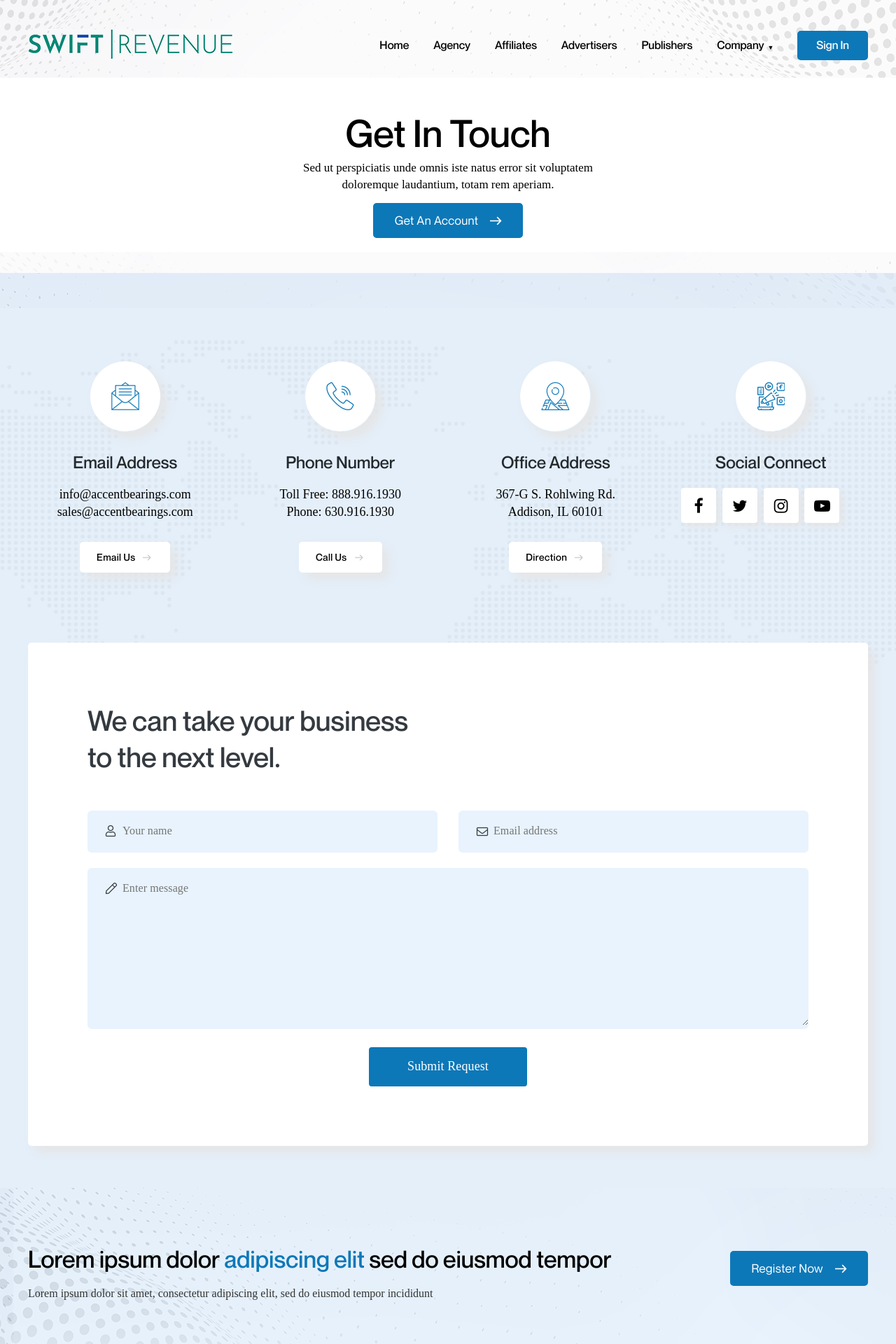
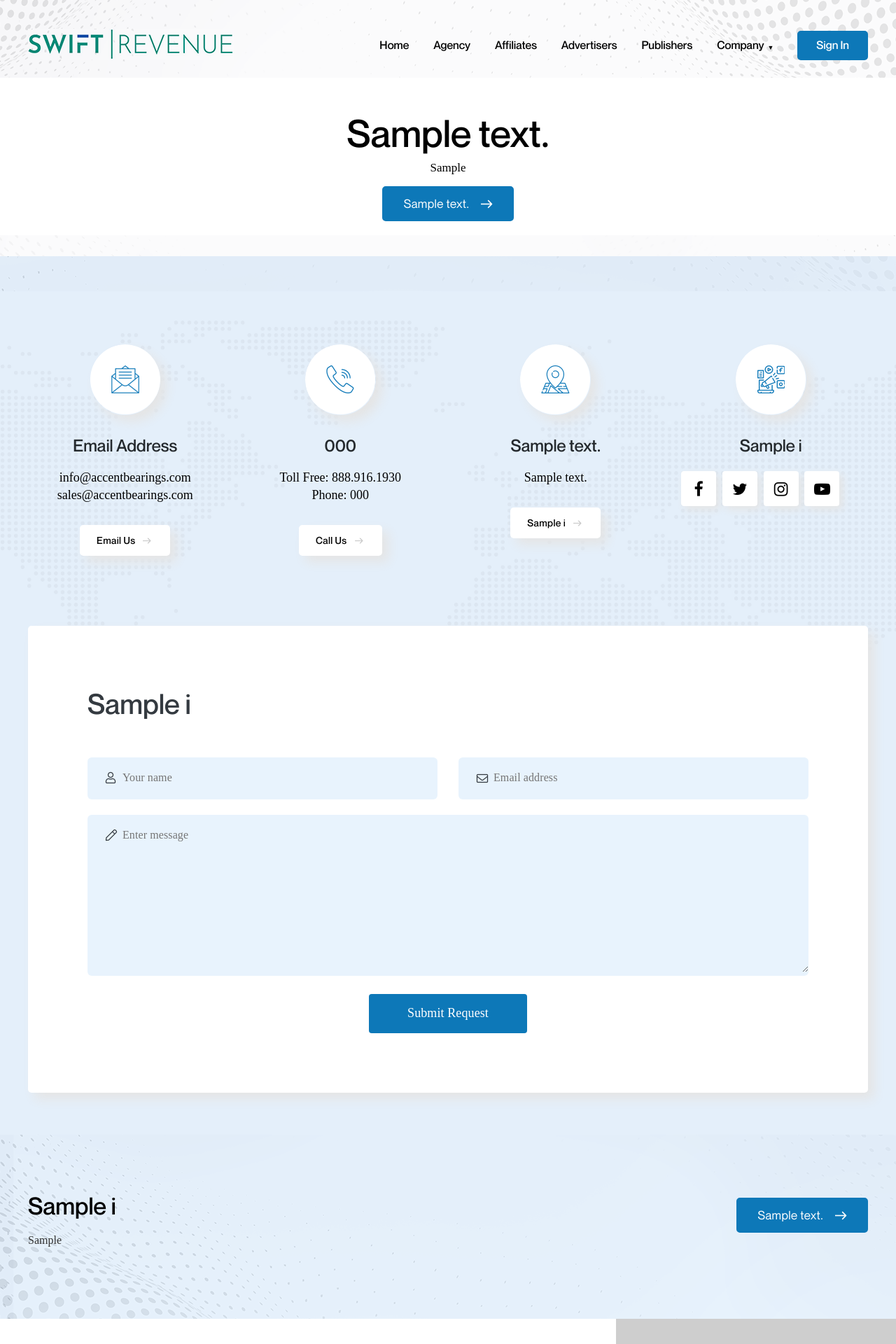
Before and after one commit to Jazz365/djangoproject, a Django app: template base/templates/contact.html in a window 1280 px wide. Shown: the top 1920 px of the page at 70% size. Run offline with Django 4.2, Linux system fonts and the light colour scheme; the template is opened without the code that fills it: most values are stand-ins (such as "Sample title", 1, 10 or a date in 2020); some libraries are stand-ins or nearby versions; some web fonts are replaced; grey boxes are pictures that could not be loaded.

Commit message:
Update contact.html

```diff
--- a/base/templates/contact.html
+++ b/base/templates/contact.html
@@ -4,9 +4,9 @@
       {% block pageheading %}
 
 <div class="padding12LR">
-<h1>Get In Touch</h1>
-<p>Sed ut perspiciatis unde omnis iste natus error sit voluptatem doloremque laudantium, totam rem aperiam.</p>
-<a href="" class="link">Get An Account</a>
+<h1>{{i.contact_text}}</h1>
+<p>{{i.contact_paragraph}}</p>
+<a href="{{i.contact_button_url}}" class="link">{{i.contact_button_text}}</a>
 </div>
 
 {% endblock %}
@@ -31,32 +31,31 @@ sales@accentbearings.com</p>
 <div class="col-md-3 col-sm-6">
 <div class="fixSizeBox fixSizeBox2">
 <span></span>
-<h4>Phone Number</h4>
+<h4>{{i.phone_heading}}</h4>
 <p>Toll Free: 888.916.1930 <br>
-Phone: 630.916.1930</p>
-<a href="tel:+18889161930" class="link">Call Us   </a>
+Phone: {{i.phone}}</p>
+<a href="tel:+{{phone}}" class="link">Call Us   </a>
 </div>
 </div>
 
 <div class="col-md-3 col-sm-6">
 <div class="fixSizeBox fixSizeBox3">
 <span></span>
-<h4>Office Address</h4>
-<p>367-G S. Rohlwing Rd. <br>
-Addison, IL 60101</p>
-<a href="https://goo.gl/maps/kMDZdRLWaAPo11137" target="_blank" class="link">Direction </a>
+<h4>{{i.address_heading}}</h4>
+<p>{{i.address}}</p>
+<a href="{{i.map_link}}" target="_blank" class="link">{{i.map_link_name}}</a>
 </div>
 </div>
 
 <div class="col-md-3 col-sm-6">
 <div class="fixSizeBox fixSizeBox4">
 <span></span>
-<h4>Social Connect</h4>
+<h4>{{i.social_heading}}</h4>
 <ul class="logoSocialF logoSocialFContact">
-<li><a href="#"><i class="fa fa-facebook"></i></a></li>
-<li><a href="#"><i class="fa fa-twitter"></i></a></li>
-<li><a href="#"><i class="fa fa-instagram"></i></a></li>
-<li><a href="#"><i class="fa fa-youtube-play"></i></a></li>
+<li><a href="{{i.facebook_link}}"><i class="fa fa-facebook"></i></a></li>
+<li><a href="{{i.twitter_link}}"><i class="fa fa-twitter"></i></a></li>
+<li><a href="{{i.instagram_link}}"><i class="fa fa-instagram"></i></a></li>
+<li><a href="{{i.youtube_link}}"><i class="fa fa-youtube-play"></i></a></li>
 </ul>
 </div>
 </div>
@@ -66,8 +65,8 @@ Addison, IL 60101</p>
 
 
 <div class="formAreaContact">
-<h2>We can take your business <br>
-to the next level.</h2>
+<h2>{{i.business_heading}}
+</h2>
 
 <div class="formInnerContact">
 <div class="row">
@@ -90,11 +89,11 @@ to the next level.</h2>
 <div class="topSpace56 mt0">
 <div class="row">
 <div class="col-md-9 col-sm-8">
-<h2>Lorem ipsum dolor <span>adipiscing elit</span> sed do eiusmod tempor</h2>
-<p>Lorem ipsum dolor sit amet, consectetur adipiscing elit, sed do eiusmod tempor incididunt</p>
+<h2>{{i.register_heading}}</h2>
+<p>{{i.register_paragraph}}</p>
 </div>
 <div class="col-md-3 col-sm-4 rightbtnww">
-<a href="" class="link">Register Now</a>
+<a href="{{i.register_button_url}}" class="link">{{i.register_button_text}}</a>
 </div>
 </div>
 </div>
```
